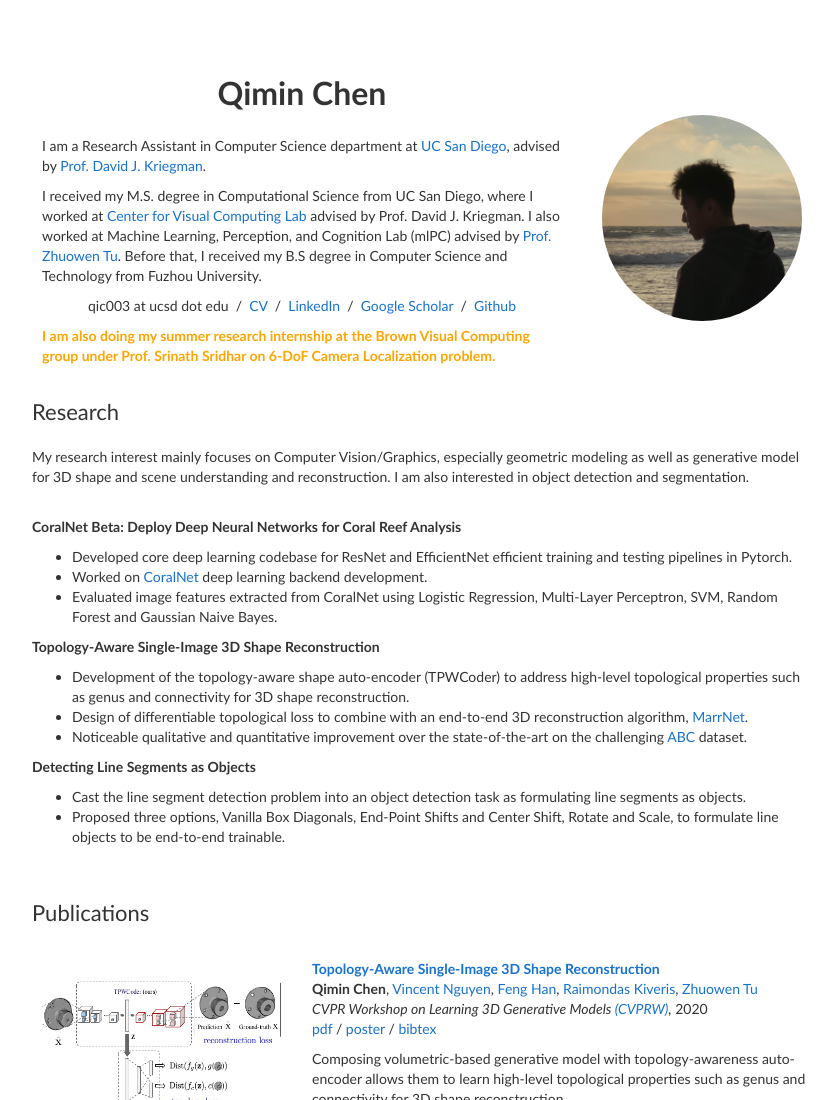
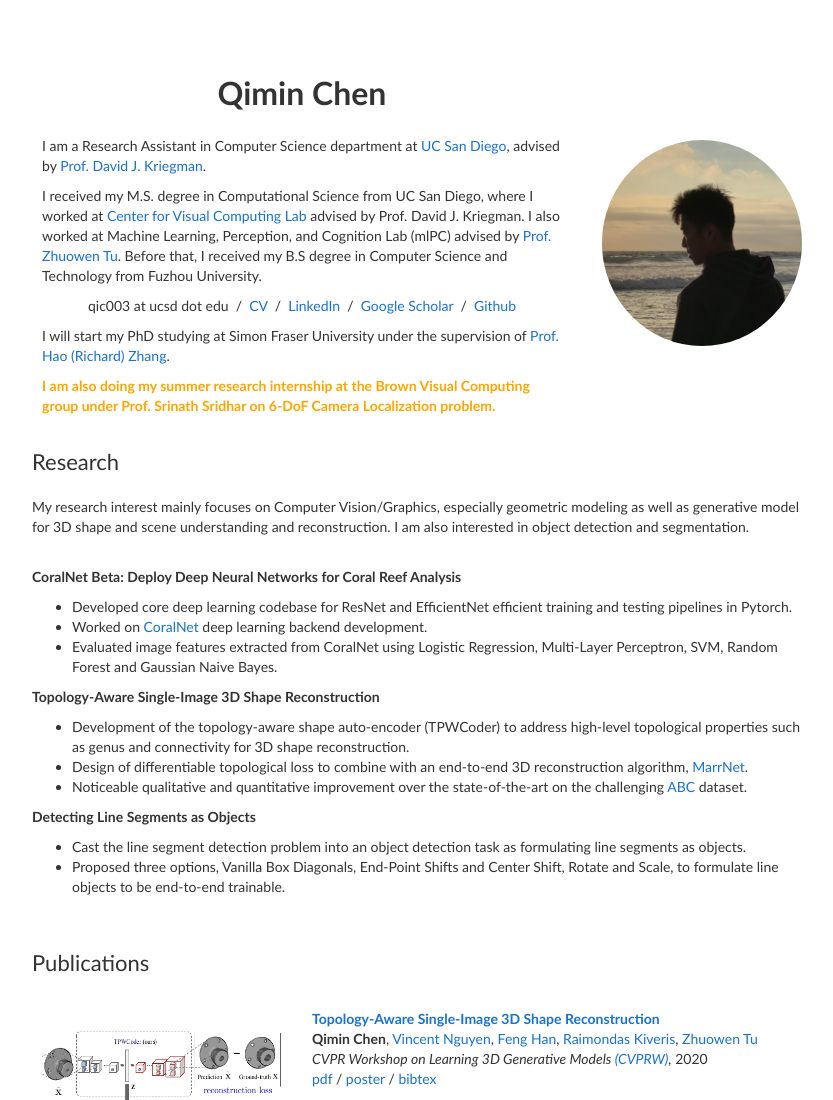
Before and after one commit to qiminchen/q7minchen.github.io, a plain HTML site: page index.html in a window 1280 px wide. Shown: the top 1100 px of the page, without its empty margins (218-1051 px from the left). Drawn offline with nearby package versions, Linux system fonts and the light colour scheme.

Commit message:
Update index.html

```diff
--- a/index.html
+++ b/index.html
@@ -55,6 +55,10 @@
                                 <a href="https://www.linkedin.com/in/q7minchen/">LinkedIn</a> &nbsp/&nbsp
                                 <a href="https://scholar.google.com/citations?user=N5MghGIAAAAJ&hl=en">Google Scholar</a> &nbsp/&nbsp
                                 <a href="https://github.com/qiminchen">Github</a>
+                            </p>
+                            <p>
+                                I will start my PhD studying at Simon Fraser University under the supervision of
+                                <a href="https://www.cs.sfu.ca/~haoz/">Prof. Hao (Richard) Zhang</a>.
                             </p>
                             <span style="color: orange"><strong>I am also doing my summer research internship at the
                                 <a href="https://visual.cs.brown.edu/" style="color: orange"> Brown Visual Computing </a> group under
```
